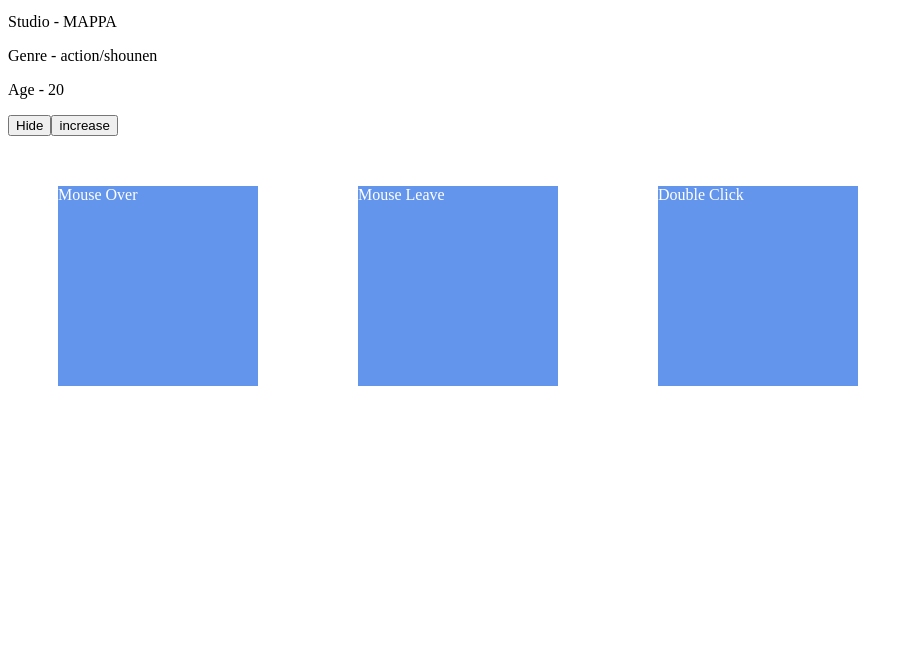
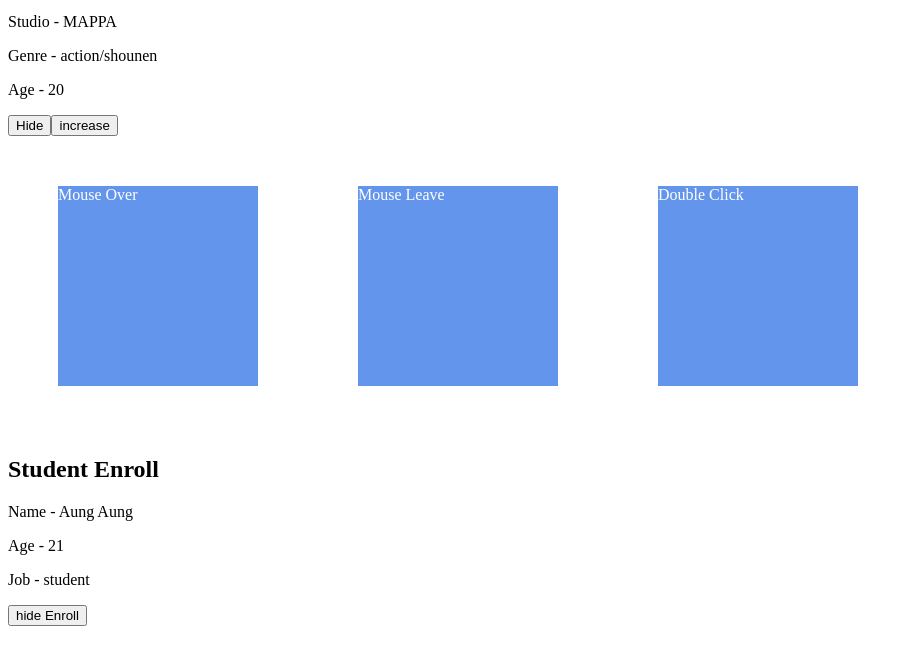
Before and after one commit to yuu1994/vueTesting, a plain HTML site: page index.html in a window 1280 px wide. Shown: the part 101-766 px from the top of the page, without its empty margins (0-913 px from the left). Drawn offline with nearby package versions, Linux system fonts and the light colour scheme.

Commit message:
commit 3

```diff
--- /dev/null
+++ b/app2.js
@@ -0,0 +1,12 @@
+const app2 = Vue.createApp({
+    data(){
+        return {
+            name : "Aung Aung",
+            age : 21 ,
+            job : "student",
+            enroll : true ,
+        }
+    }
+});
+
+app2.mount('#app2');
--- a/index.html
+++ b/index.html
@@ -31,6 +31,21 @@
         <div class="box" @mouseleave="mouseLeaveHandler">Mouse Leave</div>
         <div class="box" @dblclick="dblClickHandler">Double Click</div>
     </div>
+
+    <div class="" id="app2">
+        <h2>Student Enroll</h2>
+        <div class="" v-if="enroll">
+            <p>Name - {{ name }}</p>
+            <p>Age - {{ age }}</p>
+            <p>Job - {{ job }}</p>
+        </div>
+        <button type="button" @click="enroll=!enroll">
+            <span v-if="enroll">hide Enroll</span>
+            <span v-if="!enroll">show Enroll</span>
+        </button>
+
+    </div>
     <script src="app.js"></script>
+    <script src="app2.js"></script>
 </body>
 </html>
```
